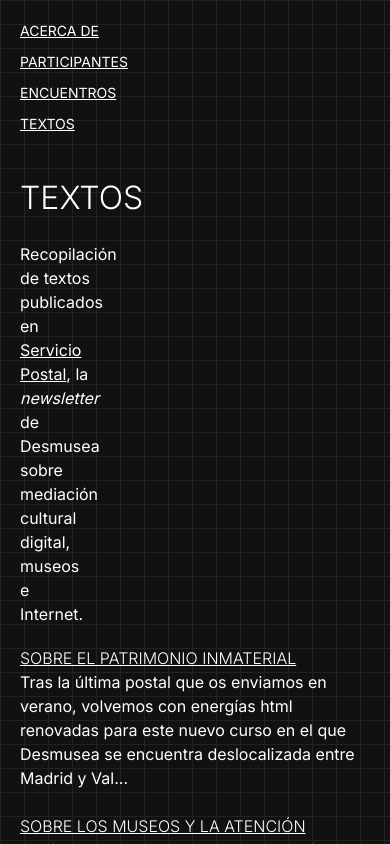
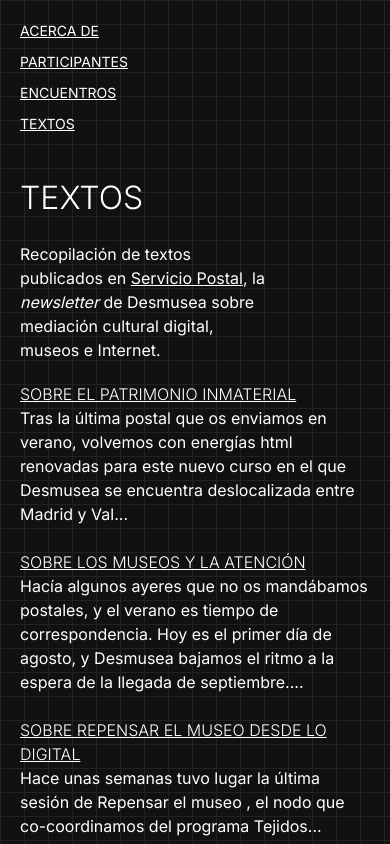
Before and after one commit to claraharguindey/clicar-click, a Next.js app: page /textos in a window 390 px wide. Shown: the top 844 px of the page. Built offline with nearby package versions, Linux system fonts and the light colour scheme.

Commit message:
fix texts description

```diff
--- a/src/app/globals.css
+++ b/src/app/globals.css
@@ -144,7 +144,7 @@
 
 @media screen and (max-width: 600px) {
   .textsDescription {
-    max-width: 100%;
+    min-width: 70%;
   }
 
   .columnGridGallery {
```
